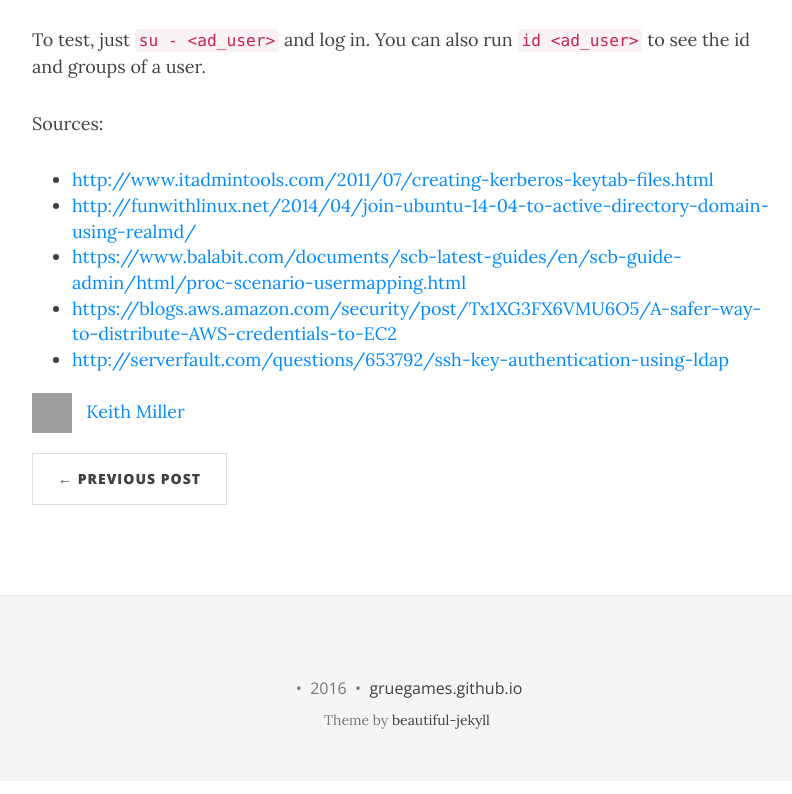
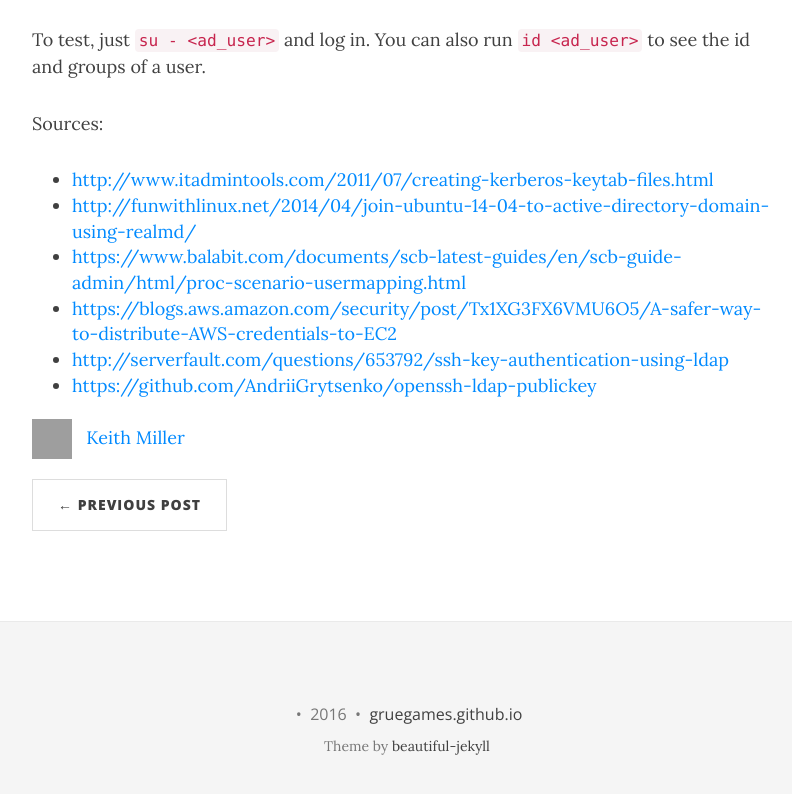
Before and after one commit to SeismicGames/seismicgames.github.io, a Jekyll site: the page built from _posts/2016-10-01-set-up-aws-part-2.markdown, in a window 1280 px wide and 900 px high, scrolled down 1441 px, cut to the strip 93-887 px from the top of the window. Shown: the whole strip, without its empty margins (233-1025 px from the left). Built offline with Jekyll 4.4.1, drawn with Linux system fonts in a browser that asks for light colours; nearby versions of some CDN libraries; grey boxes are pictures that could not be loaded.

Commit message:
Added another reference

```diff
--- a/_posts/2016-10-01-set-up-aws-part-2.markdown
+++ b/_posts/2016-10-01-set-up-aws-part-2.markdown
@@ -48,5 +48,6 @@ Sources:
 * <https://www.balabit.com/documents/scb-latest-guides/en/scb-guide-admin/html/proc-scenario-usermapping.html>
 * <https://blogs.aws.amazon.com/security/post/Tx1XG3FX6VMU6O5/A-safer-way-to-distribute-AWS-credentials-to-EC2>
 * <http://serverfault.com/questions/653792/ssh-key-authentication-using-ldap>
+* <https://github.com/AndriiGrytsenko/openssh-ldap-publickey>
 
 {% include author.html %}
```
